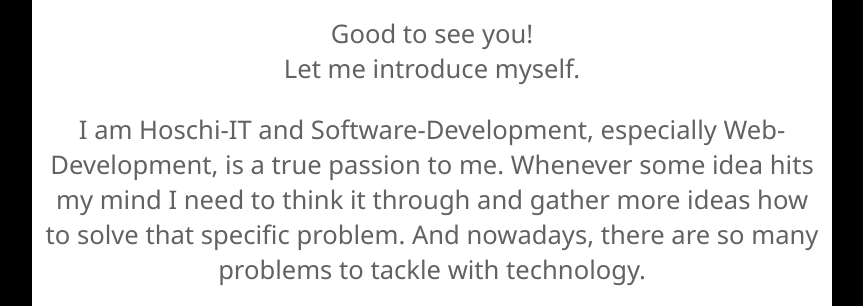
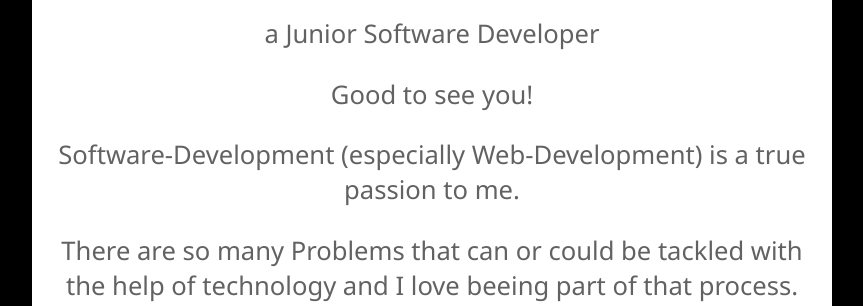
Before and after one commit to hoschi-it/portfolio, a plain HTML site: page www/index.html in a window 1280 px wide. Shown: the part 306-612 px from the top of the page, without its empty margins (208-1071 px from the left). Drawn offline with nearby package versions, Linux system fonts and the light colour scheme; files that its build step writes are made by us from their sources.

Commit message:
write text for welcome section

```diff
--- a/www/index.html
+++ b/www/index.html
@@ -23,13 +23,15 @@
         </nav>
         <main>
             <section id="welcome-section">
-                <h1>Welcome</h1>
-                <p>Good to see you! <br />Let me introduce myself.</p>
-                <p> I am Hoschi-IT and Software-Development, especially
-                    Web-Development, is a true passion to me. Whenever some idea
-                    hits my mind I need to think it through and gather more
-                    ideas how to solve that specific problem. And nowadays,
-                    there are so many problems to tackle with technology.
+                <h1>Hi! I am hoschi-IT</h1>
+                <p>a Junior Software Developer</p>
+                <p>Good to see you!</p>
+                <p> Software-Development (especially Web-Development) is a true
+                    passion to me.
+                </p>
+                <p>There are so many Problems that can or could be tackled with
+                    the help of technology and I love beeing part of that
+                    process.
                 </p>
                 <p>
                     <a id="profile-link" href="https://github.com/hoschi-it"
```
